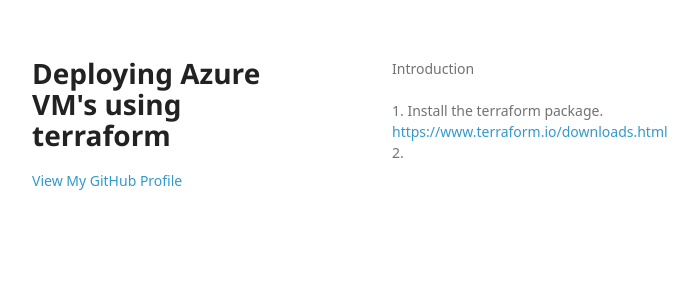
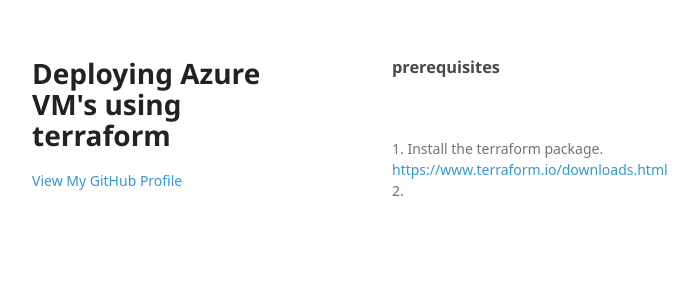
Before and after one commit to arjenwilly/arjenwilly.github.io, a Jekyll site: the page terraform2.html, which Jekyll copies as it is, in a window 1280 px wide. Shown: the top 300 px of the page, without its empty margins (178-876 px from the left). Built offline with Jekyll 4.4.1, drawn with Linux system fonts in a browser that asks for light colours; some web fonts are replaced.

Commit message:
Update terraform2.html

```diff
--- a/terraform2.html
+++ b/terraform2.html
@@ -23,9 +23,7 @@
 
       </header>
       <section>
-        <p>Introduction
-        <br><br>
-
+        <h3><p>prerequisites</p></h3><br><br>
         1. Install the terraform package. <br>
         <a href="https://www.terraform.io/downloads.html">https://www.terraform.io/downloads.html</a><br>
         2.
```
